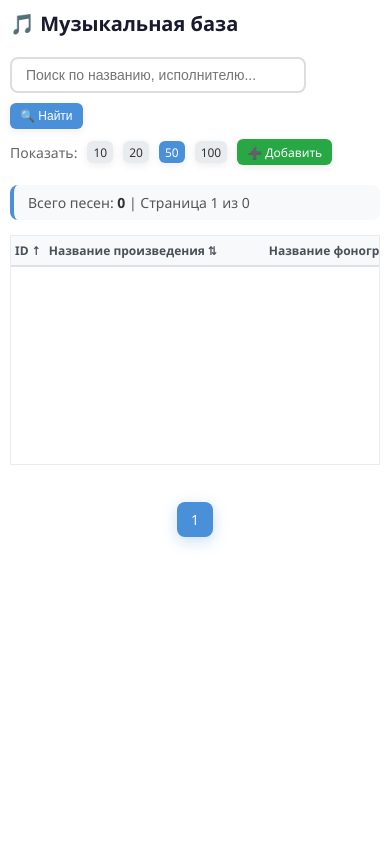
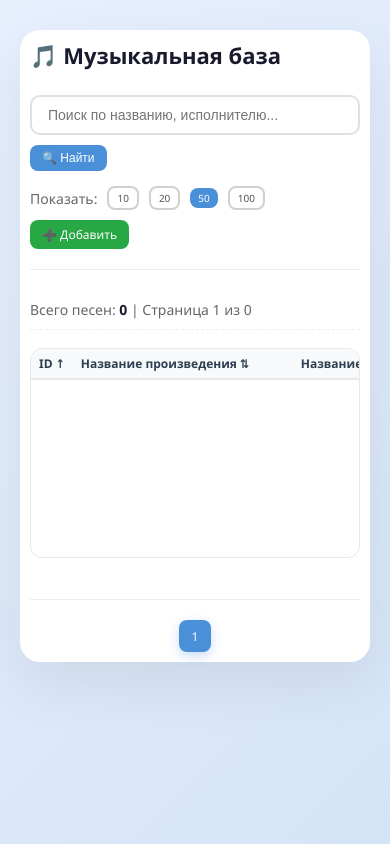
Before and after one commit to 69-FUNBOY-69/songs, a Flask app: page / in a window 390 px wide. Run offline with Flask 3, Linux system fonts and the light colour scheme; data that the repository does not hold is empty.

Commit message:
style.css

```diff
--- a/static/style.css
+++ b/static/style.css
@@ -1,105 +1,98 @@
 * {
-    box-sizing: border-box;
     margin: 0;
     padding: 0;
+    box-sizing: border-box;
 }
 
-html, body {
+body {
+    font-family: 'Segoe UI', Tahoma, Geneva, Verdana, sans-serif;
+    background: linear-gradient(135deg, #e8f0fe 0%, #d4e4f7 100%);
     min-height: 100vh;
-    background: #ffffff;
-    font-family: 'Segoe UI', Tahoma, Geneva, Verdana, sans-serif;
-    padding: 0;
-    margin: 0;
-    color: #333;
+    padding: 20px;
+    display: flex;
+    justify-content: center;
+    align-items: flex-start;
 }
 
 .container {
-    max-width: 1500px;
-    margin: 0 auto;
-    background: #ffffff;
-    padding: 25px 30px;
-    border-radius: 0;
-    box-shadow: none;
-    border: none;
-    min-height: 100vh;
+    max-width: 1400px;
+    width: 100%;
+    background: white;
+    border-radius: 20px;
+    padding: 30px;
+    box-shadow: 0 20px 60px rgba(0, 0, 0, 0.08);
+    margin-top: 20px;
 }
 
 h1 {
+    font-size: 28px;
     color: #1a1a2e;
-    font-size: 28px;
-    margin-top: 0;
-    margin-bottom: 20px;
+    margin-bottom: 25px;
+    font-weight: 600;
     display: flex;
     align-items: center;
     gap: 10px;
 }
 
-h1 .subtitle {
+.subtitle {
     font-size: 16px;
-    font-weight: normal;
+    font-weight: 400;
     color: #888;
+    margin-left: 10px;
 }
 
 .top-bar {
     display: flex;
     justify-content: space-between;
     align-items: center;
+    flex-wrap: wrap;
+    gap: 15px;
     margin-bottom: 20px;
-    flex-wrap: wrap;
-    gap: 10px;
+    padding-bottom: 20px;
+    border-bottom: 1px solid #eee;
 }
 
-.search-form {
-    display: flex;
-    gap: 10px;
-    align-items: center;
-    flex-wrap: wrap;
+.search-form input[type="text"] {
+    padding: 10px 16px;
+    border: 2px solid #e0e0e0;
+    border-radius: 10px;
+    font-size: 14px;
+    width: 280px;
+    transition: all 0.3s ease;
 }
 
-.search-form input {
-    padding: 8px 14px;
-    border: 2px solid #ddd;
-    border-radius: 8px;
-    width: 300px;
-    font-size: 14px;
-    transition: border-color 0.3s;
-    background: #ffffff;
-}
-
-.search-form input:focus {
+.search-form input[type="text"]:focus {
+    border-color: #4a90d9;
     outline: none;
-    border-color: #4a90d9;
+    box-shadow: 0 0 0 3px rgba(74, 144, 217, 0.1);
 }
 
 .btn {
-    padding: 6px 14px;
-    border: none;
-    border-radius: 6px;
-    cursor: pointer;
-    font-size: 14px;
-    text-decoration: none;
     display: inline-flex;
     align-items: center;
-    justify-content: center;
-    transition: all 0.2s;
+    gap: 6px;
+    padding: 8px 16px;
+    border: none;
+    border-radius: 8px;
+    font-size: 14px;
     font-weight: 500;
-    box-shadow: 0 2px 8px rgba(0,0,0,0.08);
-    min-width: 32px;
-    min-height: 32px;
+    text-decoration: none;
+    cursor: pointer;
+    transition: all 0.2s ease;
+    background: #f0f0f0;
+    color: #333;
 }
 
 .btn:hover {
     transform: translateY(-2px);
-    box-shadow: 0 4px 15px rgba(0,0,0,0.15);
-}
-.btn:active {
-    transform: translateY(0px);
+    box-shadow: 0 4px 12px rgba(0, 0, 0, 0.1);
 }
 
 .btn-primary {
     background: #4a90d9;
     color: white;
 }
+
 .btn-primary:hover {
     background: #357abd;
 }
@@ -108,6 +101,7 @@ h1 .subtitle {
     background: #28a745;
     color: white;
 }
+
 .btn-success:hover {
     background: #218838;
 }
@@ -116,229 +110,153 @@ h1 .subtitle {
     background: #dc3545;
     color: white;
 }
+
 .btn-danger:hover {
     background: #c82333;
 }
 
 .btn-warning {
     background: #ffc107;
-    color: #333;
+    color: #1a1a2e;
 }
+
 .btn-warning:hover {
     background: #e0a800;
 }
 
 .btn-outline {
-    background: #6c757d;
-    color: white;
+    background: transparent;
+    border: 2px solid #d0d0d0;
+    color: #555;
 }
+
 .btn-outline:hover {
-    background: #5a6268;
+    background: #f5f5f5;
+    border-color: #aaa;
 }
 
 .btn-sm {
-    padding: 4px 10px;
-    font-size: 14px;
-    min-width: 28px;
-    min-height: 28px;
+    padding: 4px 12px;
+    font-size: 12px;
 }
 
-.actions {
-    display: flex;
-    gap: 12px;
-    flex-wrap: wrap;
-    align-items: center;
-}
-
-.action-group {
-    display: flex;
-    align-items: center;
-    gap: 4px;
-}
-
-.action-label {
-    font-size: 11px;
-    color: #555;
-    white-space: nowrap;
-}
-
-@media (max-width: 480px) {
-    .action-label {
-        font-size: 10px;
-    }
-    .actions {
-        gap: 6px;
-    }
-    .action-group {
-        gap: 2px;
-    }
+.btn-sm:hover {
+    transform: translateY(-1px);
 }
 
 .info {
-    color: #555;
-    margin-bottom: 15px;
     font-size: 14px;
-    padding: 8px 14px;
-    background: #f8f9fa;
-    border-radius: 8px;
-    border-left: 4px solid #4a90d9;
+    color: #666;
+    margin-bottom: 18px;
+    padding: 10px 0;
+    border-bottom: 1px dashed #eee;
 }
 
 .info strong {
-    color: #333;
+    color: #1a1a2e;
 }
 
 .table-wrapper {
-    overflow-x: auto;
-    overflow-y: visible;
-    border-radius: 0;
-    border: 1px solid #e9ecef;
-    background: white;
     position: relative;
+    border-radius: 12px;
+    overflow: hidden;
+    border: 1px solid #e8e8e8;
 }
 
 .table-scroll {
     overflow-x: auto;
     overflow-y: visible;
-    -webkit-overflow-scrolling: touch;
+    max-height: 70vh;
 }
 
-.table-scroll-bottom {
-    overflow: hidden;
-    height: 16px;
-    margin: 0;
-    padding: 0;
+.table-scroll table {
+    width: 100%;
+    border-collapse: collapse;
+    font-size: 14px;
+    min-width: 1200px;
 }
 
-.table-scroll-bottom .scroll-helper {
-    overflow-x: auto;
-    overflow-y: hidden;
-    height: 20px;
-    margin: 0;
-    padding: 0;
+.table-scroll thead {
+    position: sticky;
+    top: 0;
+    z-index: 10;
 }
 
-.table-scroll-bottom .scroll-helper::-webkit-scrollbar {
-    height: 12px;
+.table-scroll thead th {
+    background: #f8f9fa;
+    padding: 12px 14px;
+    text-align: left;
+    font-weight: 600;
+    color: #2c3e50;
+    border-bottom: 2px solid #e8e8e8;
+    white-space: nowrap;
 }
 
-.table-scroll-bottom .scroll-helper::-webkit-scrollbar-track {
-    background: #f1f1f1;
-    border-radius: 6px;
-}
-
-.table-scroll-bottom .scroll-helper::-webkit-scrollbar-thumb {
-    background: #c1c1c1;
-    border-radius: 6px;
-}
-
-.table-scroll-bottom .scroll-helper::-webkit-scrollbar-thumb:hover {
-    background: #a8a8a8;
-}
-
-table {
-    width: 100%;
-    border-collapse: collapse;
-    font-size: 13px;
-    min-width: 1100px;
-}
-
-thead th {
-    background: #f8f9fa;
-    padding: 12px 10px;
-    text-align: left;
-    border-bottom: 2px solid #dee2e6;
-    font-weight: 600;
-    color: #495057;
-    white-space: nowrap;
-    position: sticky;
-    top: 0;
-    z-index: 5;
-}
-
-thead th a.sort-link {
-    color: #495057;
+.table-scroll thead th a.sort-link {
+    color: #2c3e50;
     text-decoration: none;
-    display: flex;
+    display: inline-flex;
     align-items: center;
     gap: 4px;
     transition: color 0.2s;
 }
 
-thead th a.sort-link:hover {
+.table-scroll thead th a.sort-link:hover {
     color: #4a90d9;
 }
 
-tbody td {
-    padding: 10px 10px;
+.table-scroll tbody tr {
+    transition: all 0.25s cubic-bezier(0.4, 0, 0.2, 1);
     border-bottom: 1px solid #f0f0f0;
-    vertical-align: middle;
 }
 
-tbody tr:hover {
-    background: #f8f9fa;
-}
-
-tbody tr:last-child td {
+.table-scroll tbody tr:last-child {
     border-bottom: none;
 }
 
-.badge {
-    background: #4a90d9;
-    color: white;
-    padding: 2px 12px;
-    border-radius: 20px;
-    font-size: 11px;
-    font-weight: 600;
-    display: inline-block;
+.table-scroll tbody tr:hover {
+    background: linear-gradient(90deg, #f8fbff 0%, #f0f7ff 100%);
+    box-shadow: 0 2px 12px rgba(74, 144, 217, 0.08);
+    transform: scale(1.002);
+}
+
+.table-scroll tbody tr:hover td {
+    color: #1a1a2e;
+}
+
+.table-scroll tbody tr:hover .truncate {
+    color: #1a1a2e;
+}
+
+.table-scroll tbody td {
+    padding: 10px 14px;
+    vertical-align: middle;
+    color: #444;
+    transition: color 0.2s ease;
 }
 
 .truncate {
-    max-width: 180px;
+    display: block;
+    max-width: 200px;
+    white-space: nowrap;
     overflow: hidden;
     text-overflow: ellipsis;
-    white-space: nowrap;
-    display: block;
 }
 
-.pagination {
-    display: flex;
-    gap: 4px;
-    justify-content: center;
-    margin-top: 25px;
-    flex-wrap: wrap;
-}
-
-.pagination a {
-    padding: 8px 14px;
-    background: #e9ecef;
-    border-radius: 8px;
-    text-decoration: none;
-    color: #333;
-    font-size: 14px;
-    transition: all 0.2s;
-}
-
-.pagination a:hover {
-    background: #dee2e6;
-    transform: translateY(-2px);
-}
-
-.pagination a.active {
-    background: #4a90d9;
-    color: white;
-    box-shadow: 0 4px 15px rgba(74, 144, 217, 0.3);
-}
-
-.pagination .dots {
-    padding: 8px 10px;
-    color: #999;
+.badge {
+    display: inline-block;
+    padding: 2px 10px;
+    background: #e8f0fe;
+    color: #4a90d9;
+    border-radius: 12px;
+    font-size: 12px;
+    font-weight: 500;
 }
 
 .empty {
     text-align: center;
-    padding: 50px 20px;
-    color: #6c757d;
+    padding: 40px 0 !important;
+    color: #999;
     font-size: 16px;
 }
 
@@ -348,45 +266,114 @@ tbody tr:last-child td {
     margin-bottom: 10px;
 }
 
+.actions {
+    display: flex;
+    gap: 8px;
+    flex-wrap: wrap;
+    align-items: center;
+}
+
+.action-group {
+    display: inline-flex;
+    align-items: center;
+    gap: 4px;
+}
+
+.action-label {
+    font-size: 11px;
+    color: #999;
+    white-space: nowrap;
+}
+
+.pagination {
+    display: flex;
+    justify-content: center;
+    align-items: center;
+    gap: 6px;
+    flex-wrap: wrap;
+    margin-top: 25px;
+    padding-top: 20px;
+    border-top: 1px solid #eee;
+}
+
+.pagination a,
+.pagination span.dots {
+    display: inline-flex;
+    align-items: center;
+    justify-content: center;
+    min-width: 36px;
+    height: 36px;
+    padding: 0 10px;
+    border-radius: 8px;
+    font-size: 14px;
+    font-weight: 500;
+    text-decoration: none;
+    color: #555;
+    background: transparent;
+    transition: all 0.2s ease;
+}
+
+.pagination a:hover {
+    background: #f0f7ff;
+    color: #4a90d9;
+    transform: translateY(-2px);
+    box-shadow: 0 2px 8px rgba(74, 144, 217, 0.15);
+}
+
+.pagination a.active {
+    background: #4a90d9;
+    color: white;
+    box-shadow: 0 4px 12px rgba(74, 144, 217, 0.3);
+}
+
+.pagination a.active:hover {
+    background: #357abd;
+    transform: translateY(-2px);
+    box-shadow: 0 4px 16px rgba(74, 144, 217, 0.4);
+}
+
+.pagination span.dots {
+    color: #aaa;
+    cursor: default;
+}
+
 .form-group {
-    margin-bottom: 18px;
+    margin-bottom: 20px;
 }
 
 .form-group label {
     display: block;
+    font-weight: 500;
+    color: #1a1a2e;
     margin-bottom: 6px;
-    font-weight: 600;
-    color: #495057;
     font-size: 14px;
 }
 
-.form-group .required {
+.form-group label .required {
     color: #dc3545;
+    margin-left: 4px;
 }
 
 .form-group input,
-.form-group textarea,
-.form-group select {
+.form-group textarea {
     width: 100%;
     padding: 10px 14px;
     border: 2px solid #e0e0e0;
-    border-radius: 8px;
+    border-radius: 10px;
+    font-size: 14px;
+    transition: all 0.3s ease;
     font-family: inherit;
-    font-size: 14px;
-    transition: border-color 0.3s;
-    background: #ffffff;
 }
 
 .form-group input:focus,
-.form-group textarea:focus,
-.form-group select:focus {
+.form-group textarea:focus {
+    border-color: #4a90d9;
     outline: none;
-    border-color: #4a90d9;
     box-shadow: 0 0 0 3px rgba(74, 144, 217, 0.1);
 }
 
 .form-group textarea {
-    height: 60px;
+    min-height: 80px;
     resize: vertical;
 }
 
@@ -396,32 +383,47 @@ tbody tr:last-child td {
     margin-top: 4px;
 }
 
-.song-card .field {
-    margin: 10px 0;
-    padding: 12px 16px;
+.song-card {
     background: #f8f9fa;
-    border-radius: 8px;
-    border-left: 4px solid #4a90d9;
+    border-radius: 12px;
+    padding: 24px;
+    margin: 20px 0;
 }
 
-.song-card .field .label {
-    font-weight: 600;
-    color: #495057;
-    min-width: 140px;
-    display: inline-block;
+.song-card .field {
+    display: flex;
+    padding: 10px 0;
+    border-bottom: 1px solid #eee;
 }
 
-.song-card .field .value {
-    font-size: 16px;
+.song-card .field:last-child {
+    border-bottom: none;
 }
 
-.song-card .field .value.multiline {
+.song-card .label {
+    font-weight: 600;
+    color: #555;
+    width: 200px;
+    flex-shrink: 0;
+}
+
+.song-card .value {
+    color: #1a1a2e;
+    word-break: break-word;
+}
+
+.song-card .value.multiline {
     white-space: pre-wrap;
 }
 
 @media (max-width: 768px) {
     .container {
         padding: 15px;
+        margin-top: 10px;
+    }
+
+    h1 {
+        font-size: 22px;
     }
 
     .top-bar {
@@ -429,46 +431,34 @@ tbody tr:last-child td {
         align-items: stretch;
     }
 
-    .search-form {
-        flex-wrap: wrap;
-    }
-
-    .search-form input {
+    .search-form input[type="text"] {
         width: 100%;
     }
 
-    .truncate {
-        max-width: 100px;
+    .actions {
+        flex-direction: column;
+        gap: 4px;
     }
 
-    table {
-        font-size: 12px;
-        min-width: 900px;
-    }
-
-    thead th,
-    tbody td {
-        padding: 6px 4px;
-    }
-
-    .btn {
-        font-size: 12px;
-        padding: 4px 10px;
-        min-width: 26px;
-        min-height: 26px;
+    .action-label {
+        display: none;
     }
 
     .song-card .field {
-        padding: 8px 12px;
+        flex-direction: column;
+        gap: 4px;
     }
 
-    .song-card .field .label {
-        min-width: 100px;
-        font-size: 13px;
+    .song-card .label {
+        width: 100%;
     }
 
-    .song-card .field .value {
-        font-size: 14px;
+    .pagination a,
+    .pagination span.dots {
+        min-width: 32px;
+        height: 32px;
+        font-size: 12px;
+        padding: 0 6px;
     }
 }
 
@@ -477,89 +467,23 @@ tbody tr:last-child td {
         padding: 10px;
     }
 
-    h1 {
-        font-size: 20px;
+    .table-scroll table {
+        font-size: 12px;
+        min-width: 800px;
     }
 
-    .actions {
-        gap: 6px;
+    .table-scroll thead th,
+    .table-scroll tbody td {
+        padding: 6px 8px;
     }
 
-    .action-group {
-        gap: 2px;
-    }
-
-    .action-label {
-        font-size: 9px;
+    .btn {
+        font-size: 12px;
+        padding: 6px 12px;
     }
 
     .btn-sm {
-        padding: 2px 6px;
-        font-size: 12px;
-        min-width: 22px;
-        min-height: 22px;
-    }
-
-    .song-card .field {
-        padding: 6px 10px;
-    }
-
-    .song-card .field .label {
-        min-width: 80px;
-        font-size: 12px;
-    }
-
-    .song-card .field .value {
-        font-size: 13px;
-    }
-
-    .table-scroll-top,
-    .table-scroll-bottom {
-        height: 12px;
+        font-size: 10px;
+        padding: 3px 8px;
     }
 }
-
-@keyframes fadeIn {
-    from { opacity: 0; transform: translateY(20px); }
-    to { opacity: 1; transform: translateY(0); }
-}
-
-.container {
-    animation: fadeIn 0.3s ease-in-out;
-}
-
-[title] {
-    position: relative;
-}
-
-[title]:hover::after {
-    content: attr(title);
-    position: absolute;
-    bottom: 100%;
-    left: 0;
-    background: #333;
-    color: white;
-    padding: 4px 10px;
-    border-radius: 6px;
-    font-size: 12px;
-    white-space: nowrap;
-    z-index: 1000;
-    max-width: 400px;
-    overflow: hidden;
-    text-overflow: ellipsis;
-    box-shadow: 0 4px 15px rgba(0,0,0,0.2);
-}
-
-.btn-sm.btn-primary {
-    background: #4a90d9;
-    color: white;
-}
-
-.btn-sm.btn-outline {
-    background: #e9ecef;
-    color: #333;
-}
-
-.btn-sm.btn-outline:hover {
-    background: #dee2e6;
-}
```
